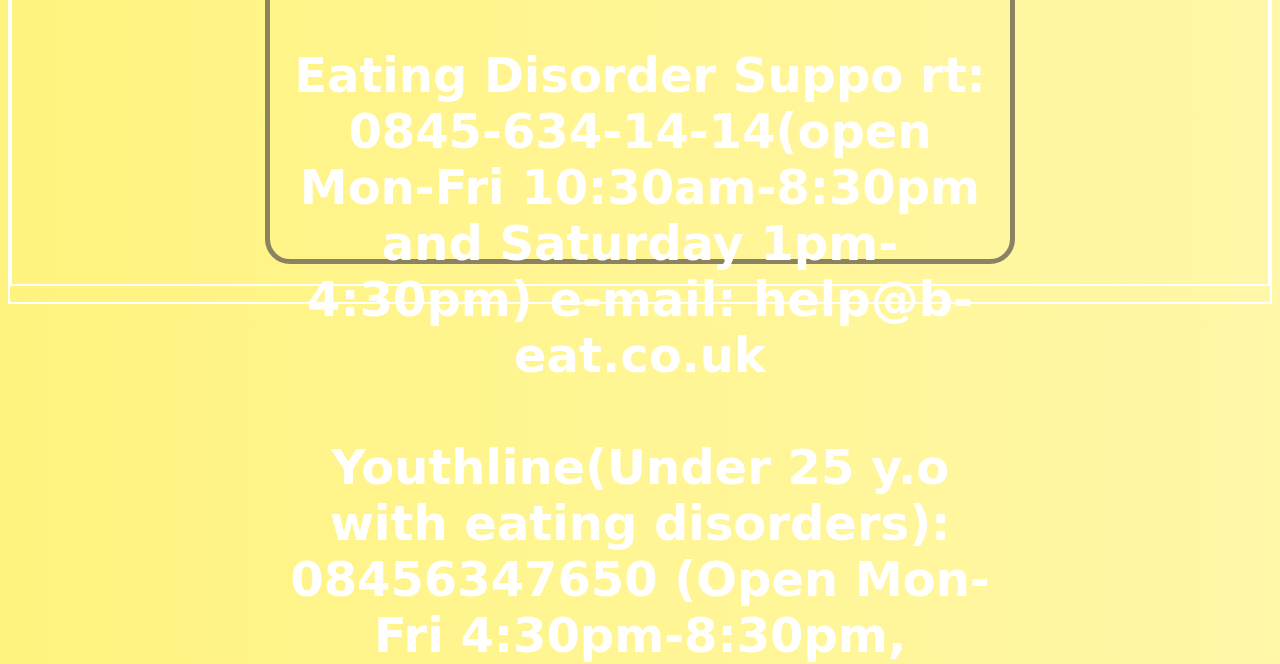
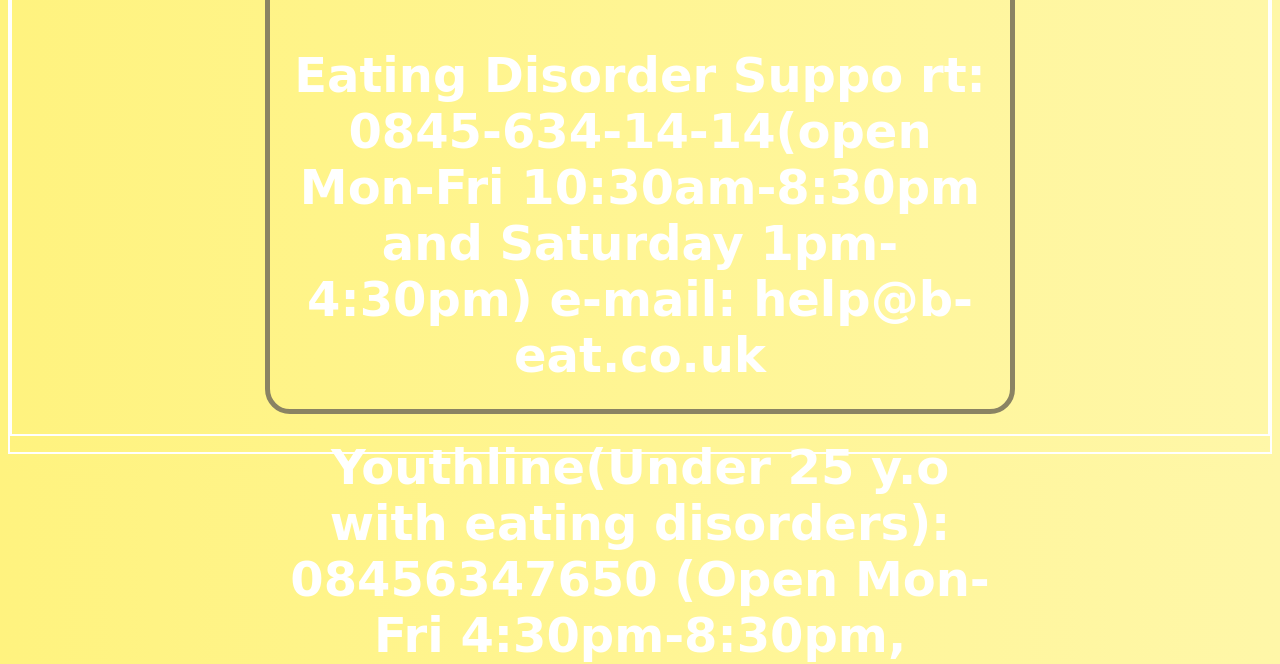
Before and after one commit to kellyo1/survivin, a Python web app: template templates/hotlines-us.html in a window 1280 px wide. Shown: the part 1664-2328 px from the top of the page. Run offline with Jinja, Linux system fonts and the light colour scheme; the template is opened without the code that fills it, so the values that code supplies are empty; some libraries are stand-ins or nearby versions.

Commit message:
border fix

```diff
--- a/templates/hotlines-us.html
+++ b/templates/hotlines-us.html
@@ -14,7 +14,7 @@
     border: 5px solid #8A8363;
     padding: 20px;
     width: 700px;
-    height: 1200px;
+    height: 1350px;
 }
 
     </style>
```
